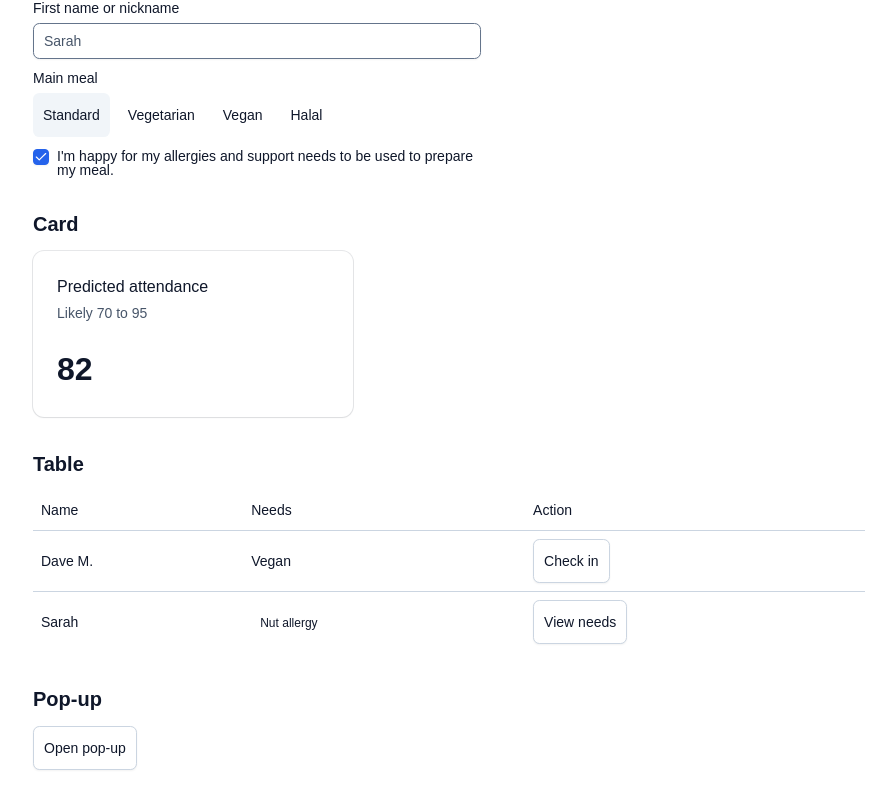
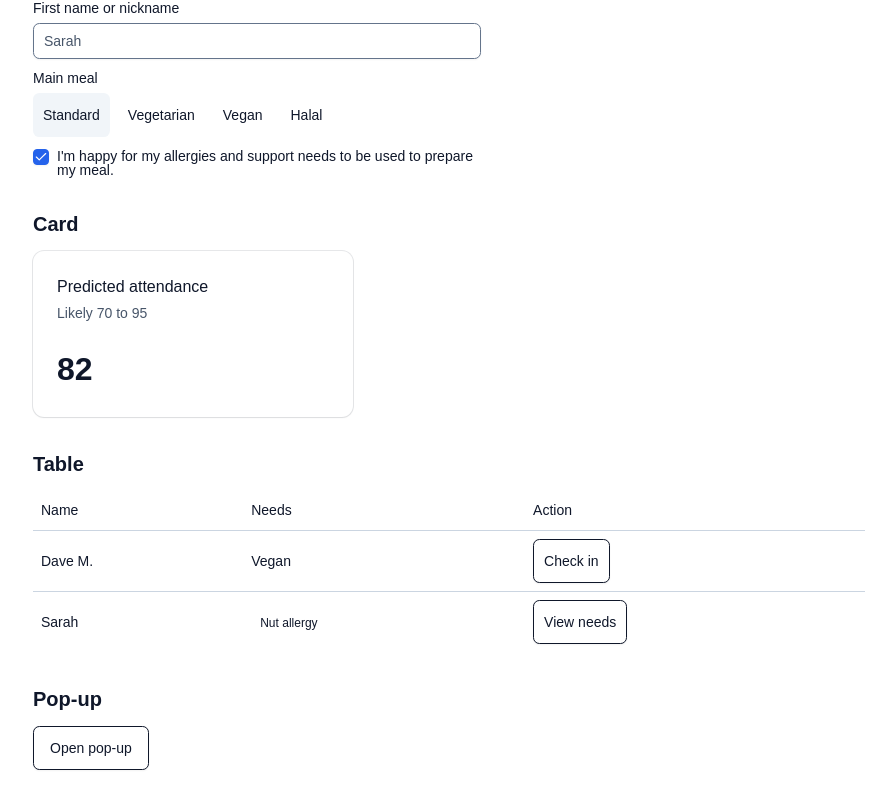
Before and after one commit to TheDingusBingus/RR3-Event-Planner, a React (Vite) app in the folder client/: page /style-guide in a window 1280 px wide. Shown: the part 353-1155 px from the top of the page, without its empty margins (191-1087 px from the left). Built offline with nearby package versions, Linux system fonts and the light colour scheme; no server answers.

Commit message:
style buttons

```diff
--- a/client/src/components/ui/button.jsx
+++ b/client/src/components/ui/button.jsx
@@ -7,24 +7,24 @@ const buttonVariants = cva(
   {
     variants: {
       variant: {
-        default: "bg-primary text-primary-foreground hover:bg-primary/80",
+        default: "bg-primary text-primary-foreground hover:bg-(--primary-hover)",
         outline:
-          "border-border bg-background shadow-xs hover:bg-muted hover:text-foreground aria-expanded:bg-muted aria-expanded:text-foreground dark:border-input dark:bg-input/30 dark:hover:bg-input/50",
+          "border-foreground bg-background shadow-xs hover:bg-muted hover:text-foreground aria-expanded:bg-muted aria-expanded:text-foreground dark:border-input dark:bg-input/30 dark:hover:bg-input/50",
         secondary:
           "bg-secondary text-secondary-foreground hover:bg-[color-mix(in_oklch,var(--secondary),var(--foreground)_5%)] aria-expanded:bg-secondary aria-expanded:text-secondary-foreground",
         ghost:
           "hover:bg-muted hover:text-foreground aria-expanded:bg-muted aria-expanded:text-foreground dark:hover:bg-muted/50",
         destructive:
-          "bg-destructive/10 text-destructive hover:bg-destructive/20 focus-visible:border-destructive/40 focus-visible:ring-destructive/20 dark:bg-destructive/20 dark:hover:bg-destructive/30 dark:focus-visible:ring-destructive/40",
+          "bg-destructive text-white hover:bg-destructive/90 focus-visible:border-destructive/40 focus-visible:ring-destructive/20",
         link: "text-primary underline-offset-4 hover:underline",
       },
       size: {
         default:
-          "h-9 gap-1.5 px-2.5 in-data-[slot=button-group]:rounded-md has-data-[icon=inline-end]:pr-2 has-data-[icon=inline-start]:pl-2",
+          "h-11 gap-1.5 px-4 in-data-[slot=button-group]:rounded-md has-data-[icon=inline-end]:pr-2 has-data-[icon=inline-start]:pl-2",
         xs: "h-6 gap-1 rounded-[min(var(--radius-md),8px)] px-2 text-xs in-data-[slot=button-group]:rounded-md has-data-[icon=inline-end]:pr-1.5 has-data-[icon=inline-start]:pl-1.5 [&_svg:not([class*='size-'])]:size-3",
         sm: "h-8 gap-1 rounded-[min(var(--radius-md),10px)] px-2.5 in-data-[slot=button-group]:rounded-md has-data-[icon=inline-end]:pr-1.5 has-data-[icon=inline-start]:pl-1.5",
-        lg: "h-10 gap-1.5 px-2.5 has-data-[icon=inline-end]:pr-2 has-data-[icon=inline-start]:pl-2",
-        icon: "size-9",
+        lg: "h-12 gap-1.5 px-5 has-data-[icon=inline-end]:pr-2 has-data-[icon=inline-start]:pl-2",
+        icon: "size-11",
         "icon-xs":
           "size-6 rounded-[min(var(--radius-md),8px)] in-data-[slot=button-group]:rounded-md [&_svg:not([class*='size-'])]:size-3",
         "icon-sm":
```
